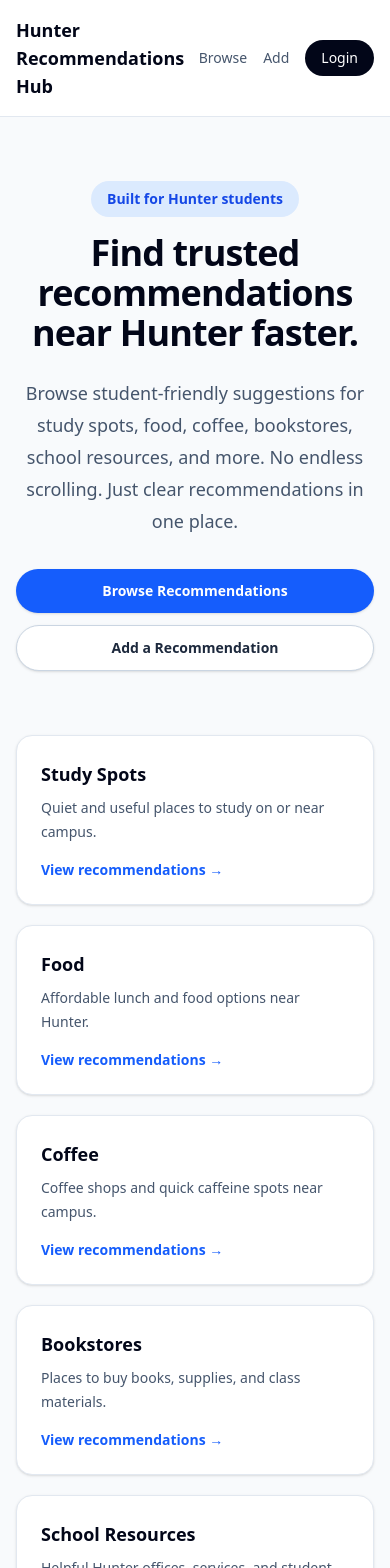
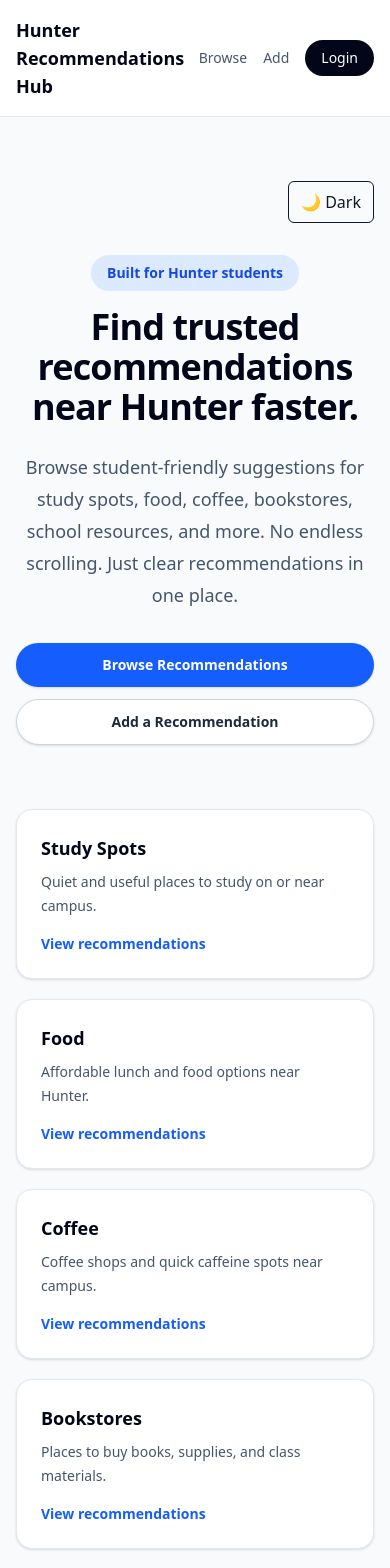
Before and after one commit to wahabahmed25/final-project-web-dev-, a Next.js app: page / in a window 390 px wide. Shown: the top 1568 px of the page. Built offline with nearby package versions, Linux system fonts and the light colour scheme; no server answers.

Commit message:
created dark/light mode option

```diff
--- a/app/globals.css
+++ b/app/globals.css
@@ -1,8 +1,15 @@
 @import "tailwindcss";
+
+@custom-variant dark (&:where(.dark, .dark *));
 
 :root {
   --background: #f8fafc;
   --foreground: #020617;
+}
+
+.dark {
+  --background: #020617;
+  --foreground: #f8fafc;
 }
 
 * {
--- a/app/layout.tsx
+++ b/app/layout.tsx
@@ -2,6 +2,7 @@ import type { Metadata } from "next";
 import "./globals.css";
 import Navbar from "@/components/NavBar";
 import { AuthProvider } from "@/context/AuthContext";
+import { Providers } from "./providers";
 
 export const metadata: Metadata = {
   title: "Hunter Recommendations Hub",
@@ -15,12 +16,14 @@ export default function RootLayout({
   children: React.ReactNode;
 }>) {
   return (
-    <html lang="en">
+    <html lang="en" suppressHydrationWarning>
       <body>
-        <AuthProvider>
-          <Navbar />
-          <main>{children}</main>
-        </AuthProvider>
+        <Providers>
+          <AuthProvider>
+            <Navbar />
+            {children}
+          </AuthProvider>
+        </Providers>
       </body>
     </html>
   );
--- a/app/page.tsx
+++ b/app/page.tsx
@@ -1,21 +1,26 @@
 import Link from "next/link";
 import CategoryCard from "@/components/CategoryCard";
 import { categories } from "@/data/categories";
+import ThemeToggle from "@/components/theme-toggle";
 
 export default function HomePage() {
   return (
-    <div className="min-h-screen bg-slate-50">
+    <div className="min-h-screen bg-slate-50 text-slate-900 transition-colors dark:bg-slate-950 dark:text-slate-100">
       <section className="mx-auto max-w-6xl px-4 py-16 sm:py-24">
+        <div className="mb-8 flex justify-end">
+          <ThemeToggle />
+        </div>
+
         <div className="mx-auto max-w-3xl text-center">
-          <p className="mb-4 inline-flex rounded-full bg-blue-100 px-4 py-2 text-sm font-semibold text-blue-700">
+          <p className="mb-4 inline-flex rounded-full bg-blue-100 px-4 py-2 text-sm font-semibold text-blue-700 dark:bg-blue-900/40 dark:text-blue-300">
             Built for Hunter students
           </p>
 
-          <h1 className="text-4xl font-bold tracking-tight text-slate-950 sm:text-6xl">
+          <h1 className="text-4xl font-bold tracking-tight text-slate-950 sm:text-6xl dark:text-white">
             Find trusted recommendations near Hunter faster.
           </h1>
 
-          <p className="mt-6 text-lg leading-8 text-slate-600">
+          <p className="mt-6 text-lg leading-8 text-slate-600 dark:text-slate-300">
             Browse student-friendly suggestions for study spots, food, coffee,
             bookstores, school resources, and more. No endless scrolling. Just
             clear recommendations in one place.
@@ -31,7 +36,7 @@ export default function HomePage() {
 
             <Link
               href="/add-recommendation"
-              className="rounded-full border border-slate-300 bg-white px-6 py-3 text-sm font-semibold text-slate-800 shadow-sm transition hover:bg-slate-100"
+              className="rounded-full border border-slate-300 bg-white px-6 py-3 text-sm font-semibold text-slate-800 shadow-sm transition hover:bg-slate-100 dark:border-slate-700 dark:bg-slate-900 dark:text-slate-100 dark:hover:bg-slate-800"
             >
               Add a Recommendation
             </Link>
@@ -44,35 +49,41 @@ export default function HomePage() {
           ))}
         </div>
 
-        <div className="mt-16 rounded-3xl border border-slate-200 bg-white p-8 shadow-sm">
+        <div className="mt-16 rounded-3xl border border-slate-200 bg-white p-8 shadow-sm dark:border-slate-800 dark:bg-slate-900">
           <div className="grid gap-8 md:grid-cols-3">
             <div>
-              <p className="text-3xl font-bold text-blue-600">01</p>
-              <h3 className="mt-3 font-semibold text-slate-950">
+              <p className="text-3xl font-bold text-blue-600 dark:text-blue-400">
+                01
+              </p>
+              <h3 className="mt-3 font-semibold text-slate-950 dark:text-white">
                 Pick a category
               </h3>
-              <p className="mt-2 text-sm leading-6 text-slate-600">
+              <p className="mt-2 text-sm leading-6 text-slate-600 dark:text-slate-300">
                 Choose study spots, food, coffee, bookstores, or school
                 resources.
               </p>
             </div>
 
             <div>
-              <p className="text-3xl font-bold text-blue-600">02</p>
-              <h3 className="mt-3 font-semibold text-slate-950">
+              <p className="text-3xl font-bold text-blue-600 dark:text-blue-400">
+                02
+              </p>
+              <h3 className="mt-3 font-semibold text-slate-950 dark:text-white">
                 Compare options
               </h3>
-              <p className="mt-2 text-sm leading-6 text-slate-600">
+              <p className="mt-2 text-sm leading-6 text-slate-600 dark:text-slate-300">
                 Read short descriptions, ratings, tags, and locations.
               </p>
             </div>
 
             <div>
-              <p className="text-3xl font-bold text-blue-600">03</p>
-              <h3 className="mt-3 font-semibold text-slate-950">
+              <p className="text-3xl font-bold text-blue-600 dark:text-blue-400">
+                03
+              </p>
+              <h3 className="mt-3 font-semibold text-slate-950 dark:text-white">
                 Share your own
               </h3>
-              <p className="mt-2 text-sm leading-6 text-slate-600">
+              <p className="mt-2 text-sm leading-6 text-slate-600 dark:text-slate-300">
                 Log in and add useful recommendations for other students.
               </p>
             </div>
--- /dev/null
+++ b/app/providers.tsx
@@ -0,0 +1,11 @@
+"use client";
+
+import { ThemeProvider } from "next-themes";
+
+export function Providers({ children }: { children: React.ReactNode }) {
+  return (
+    <ThemeProvider attribute="class" defaultTheme="system" enableSystem>
+      {children}
+    </ThemeProvider>
+  );
+}
--- a/components/CategoryCard.tsx
+++ b/components/CategoryCard.tsx
@@ -5,18 +5,16 @@ export default function CategoryCard({ category }: { category: Category }) {
   return (
     <Link
       href={`/recommendations/${category.value}`}
-      className="rounded-2xl border border-slate-200 bg-white p-6 shadow-sm transition hover:-translate-y-1 hover:shadow-md"
+      className="rounded-2xl border border-slate-200 bg-white p-6 shadow-sm transition hover:-translate-y-1 hover:shadow-md dark:border-slate-700 dark:bg-slate-900"
     >
-      <h3 className="text-lg font-semibold text-slate-950">
+      <h3 className="text-lg font-semibold text-slate-950 dark:text-white">
         {category.label}
       </h3>
-
-      <p className="mt-2 text-sm leading-6 text-slate-600">
+      <p className="mt-2 text-sm leading-6 text-slate-600 dark:text-slate-300">
         {category.description}
       </p>
-
-      <p className="mt-4 text-sm font-semibold text-blue-600">
-        View recommendations →
+      <p className="mt-4 text-sm font-semibold text-blue-600 dark:text-blue-400">
+        View recommendations
       </p>
     </Link>
   );
--- /dev/null
+++ b/components/theme-toggle.tsx
@@ -0,0 +1,37 @@
+"use client";
+
+import { useEffect, useState } from "react";
+import { useTheme } from "next-themes";
+
+export default function ThemeToggle() {
+  const { theme, setTheme, resolvedTheme } = useTheme();
+  const [mounted, setMounted] = useState(false);
+
+  useEffect(() => {
+    setMounted(true);
+  }, []);
+
+  if (!mounted) {
+    return (
+      <button
+        className="rounded-md border px-3 py-2 text-sm"
+        aria-label="Toggle theme"
+      >
+        Theme
+      </button>
+    );
+  }
+
+  const currentTheme = theme === "system" ? resolvedTheme : theme;
+
+  return (
+    <button
+      onClick={() => setTheme(currentTheme === "dark" ? "light" : "dark")}
+      className="rounded-md border px-3 py-2 text-sm transition hover:opacity-80"
+      aria-label="Toggle theme"
+      type="button"
+    >
+      {currentTheme === "dark" ? "☀️ Light" : "🌙 Dark"}
+    </button>
+  );
+}
--- a/package.json
+++ b/package.json
@@ -11,6 +11,7 @@
   "dependencies": {
     "firebase": "^12.13.0",
     "next": "16.1.6",
+    "next-themes": "^0.4.6",
     "react": "19.2.3",
     "react-dom": "19.2.3"
   },
```
Also changed, not shown: 1 other file (tests, documents, lock files or other folders).
